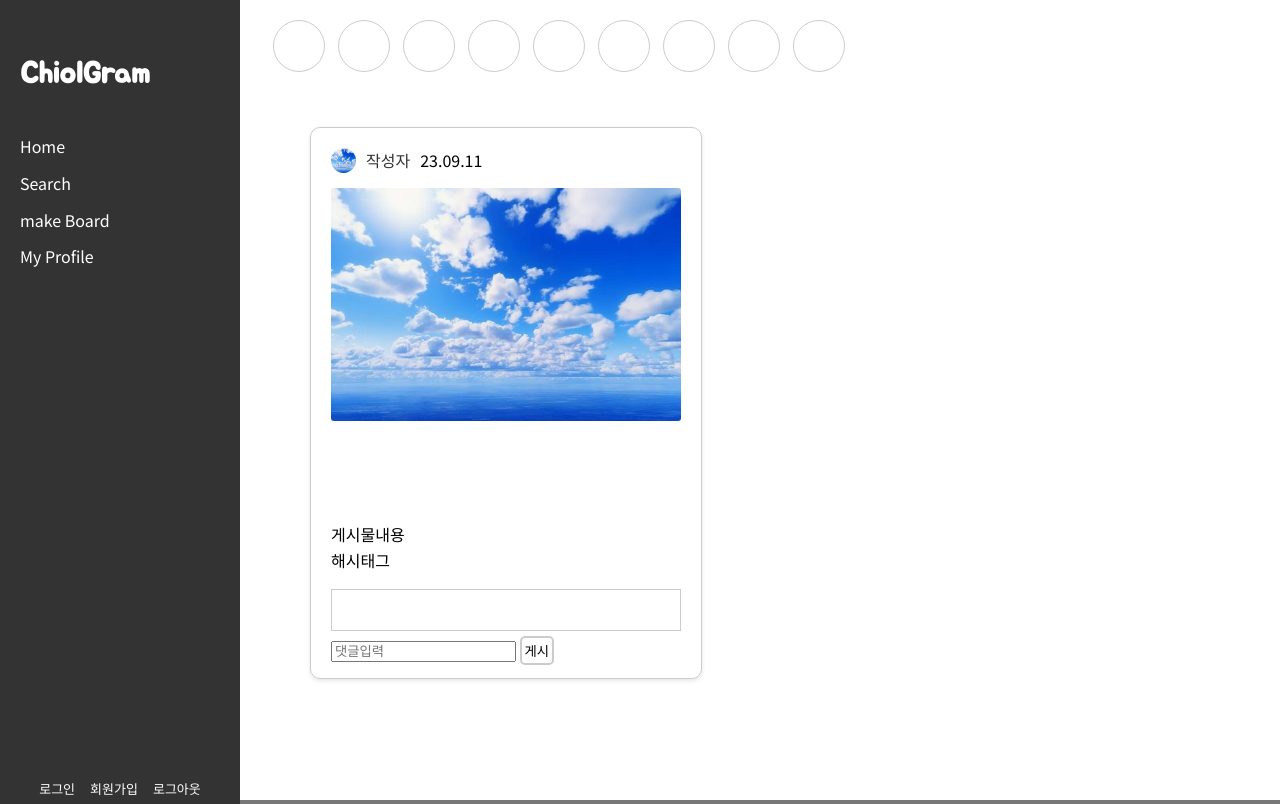
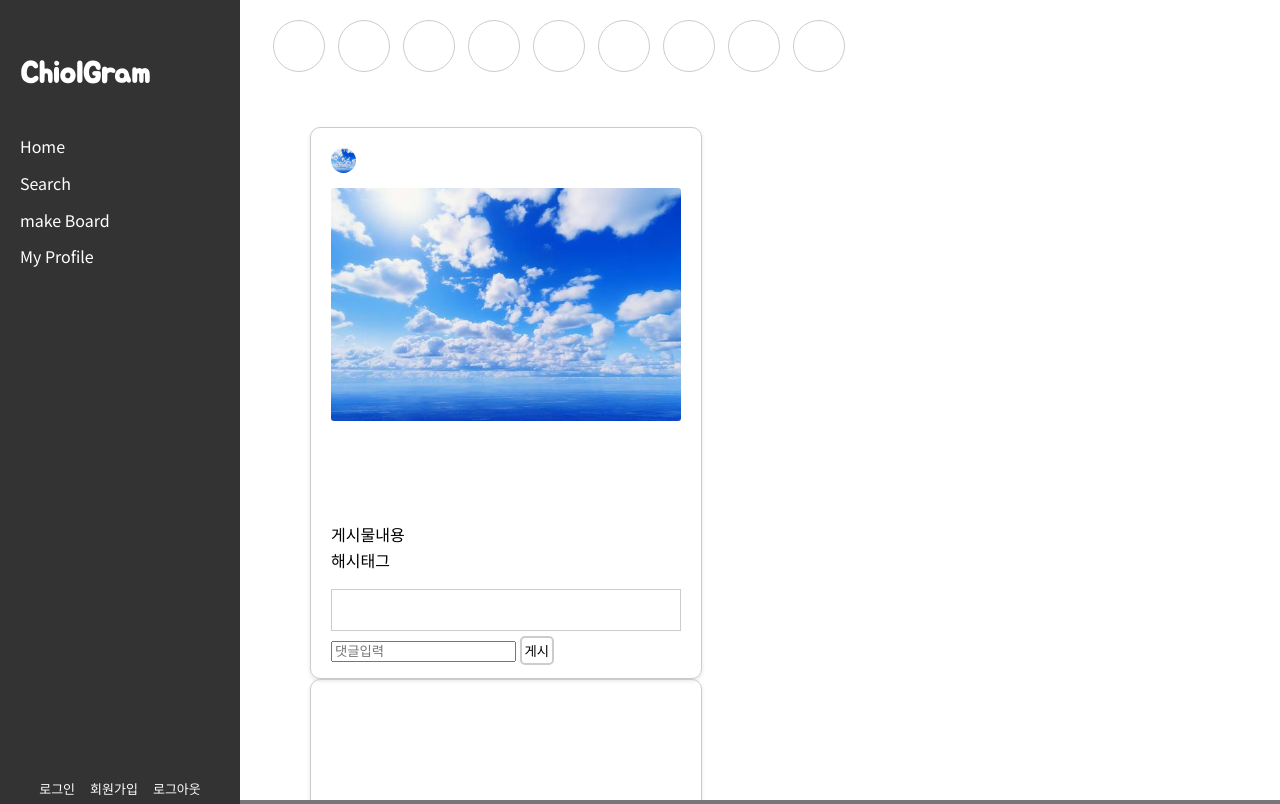
Before and after one commit to devslowstarter/chiolGram, a website: page assets/index.html in a window 1280 px wide. Shown: the top 804 px of the page. Drawn offline with nearby package versions, Linux system fonts and the light colour scheme; no server answers; some icons are missing.

Commit message:
fix: frontend

```diff
--- a/assets/css/main.css
+++ b/assets/css/main.css
@@ -95,7 +95,7 @@ body.active #wrap .menu { margin-left: 0; width: 100%;}
 #container {
     background-color: #fff;
     margin-top: 35px;
-  }
+}
 
 /* main - 게시물 */
 .main .board {
--- a/assets/css/reset.css
+++ b/assets/css/reset.css
@@ -80,6 +80,7 @@ table {
 	position: relative;
     width: calc(100%, -250px);
     margin-left: 240px;
+	bottom: 0;
 
     background-color: #777;
 	padding-top: 10px;
--- a/assets/index.html
+++ b/assets/index.html
@@ -79,13 +79,13 @@
             <div class="boardHeader">
               <ul class="boardTitle">
                 <li><img src="./images/exampleImg.jpeg" alt="프로필" /></li>
-                <li><a href="#">작성자</a></li>
-                <li>23.09.11</li>
+                <li><a href="profile.html" id="userId"></a></li>
+                <li id="createAt"></li>
               </ul>
             </div>
 
             <div class="boardBody">
-              <img src="./images/exampleImg.jpeg" alt="예시사진" />
+              <img src="./images/exampleImg.jpeg" alt="예시사진" id="image" />
             </div>
 
             <div class="boardFooter">
@@ -122,6 +122,7 @@
               </div>
             </div>
           </div>
+          <div class="board" id="boardAdd"></div>
 
           <div class="line"></div>
 
@@ -133,16 +134,16 @@
                 <form>
                   <h2>게시물 만들기!</h2>
                   <div class="boardForm">
-                    <h4>이미지</h4>
-                    <input type="file" />
-                  </div>
-                  <div class="boardForm">
                     <h4>게시물 내용</h4>
                     <input type="text" class="makeContent" id="boardContent" />
                   </div>
                   <div class="boardForm">
                     <h4>게시물 해시태그</h4>
                     <input type="text" class="makeHashtag" id="boardHashtag" />
+                  </div>
+                  <div class="boardForm">
+                    <h4>이미지</h4>
+                    <input type="file" id="boardImage" />
                   </div>
                   <div class="submit">
                     <input type="button" class="btn" value="게시물 올리기" onclick="boardMake();" />
--- a/assets/js/main.js
+++ b/assets/js/main.js
@@ -9,20 +9,166 @@ function logout() {
   }
 }
 
-// 2. 게시물 값 가져오기
+// 2. 게시물을 생성하는 함수
+function createPost(postInfo) {
+  // 게시물 요소 생성
+  const board = document.createElement("div");
+  board.classList.add("board");
+
+  // 게시물 헤더 생성
+  const boardHeader = document.createElement("div");
+  boardHeader.classList.add("boardHeader");
+  const boardTitle = document.createElement("ul");
+  boardTitle.classList.add("boardTitle");
+
+  // 작성자 정보 생성
+  const authorLi = document.createElement("li");
+  const authorLink = document.createElement("a");
+  authorLink.href = "#";
+  authorLink.textContent = postInfo.author;
+  authorLi.appendChild(authorLink);
+
+  // 날짜 정보 생성
+  const dateLi = document.createElement("li");
+  dateLi.textContent = postInfo.date;
+
+  // 게시물 헤더에 작성자 정보와 날짜 정보 추가
+  boardTitle.appendChild(authorLi);
+  boardTitle.appendChild(dateLi);
+  boardHeader.appendChild(boardTitle);
+
+  // 게시물 내용 생성
+  const boardBody = document.createElement("div");
+  boardBody.classList.add("boardBody");
+  const image = document.createElement("img");
+  image.src = "./images/exampleImg.jpeg";
+  image.alt = "예시사진";
+  boardBody.appendChild(image);
+
+  // 게시물 푸터 생성
+  const boardFooter = document.createElement("div");
+  boardFooter.classList.add("boardFooter");
+  const remote = document.createElement("ul");
+  remote.classList.add("remote");
+
+  // 좋아요 버튼 생성
+  const likeLi = document.createElement("li");
+  const likeButton = document.createElement("a");
+  likeButton.classList.add("heartBtn");
+  likeButton.innerHTML = '<i class="xi-heart-o xi-2x"></i>';
+  likeButton.addEventListener("click", addLike);
+  likeLi.appendChild(likeButton);
+
+  // 댓글 버튼 생성
+  const commentLi = document.createElement("li");
+  const commentButton = document.createElement("a");
+  commentButton.classList.add("cmtBtn");
+  commentButton.id = "popupBtn";
+  commentButton.innerHTML = '<i class="xi-comment-o xi-2x"></i>';
+  commentLi.appendChild(commentButton);
+
+  // 공유 버튼 생성
+  const shareLi = document.createElement("li");
+  const shareButton = document.createElement("a");
+  shareButton.addEventListener("click", clip);
+  shareButton.innerHTML = '<i class="xi-share-alt-o xi-2x"></i>';
+  shareLi.appendChild(shareButton);
+
+  // 푸터에 버튼들 추가
+  remote.appendChild(likeLi);
+  remote.appendChild(commentLi);
+  remote.appendChild(shareLi);
+  boardFooter.appendChild(remote);
+
+  // 기타 정보 생성 (좋아요 수, 게시물 내용, 해시태그)
+  const etc = document.createElement("div");
+  etc.classList.add("etc");
+  const likeCount = document.createElement("div");
+  likeCount.classList.add("like");
+  likeCount.id = "likeCount";
+  likeCount.textContent = postInfo.likeCount;
+  const boardContent = document.createElement("div");
+  boardContent.classList.add("boardContent");
+  boardContent.textContent = postInfo.content;
+  const boardHashtag = document.createElement("div");
+  boardHashtag.classList.add("boardHashtag");
+  boardHashtag.textContent = postInfo.hashtag;
+
+  // 기타 정보를 기타 요소에 추가
+  etc.appendChild(likeCount);
+  etc.appendChild(boardContent);
+  etc.appendChild(boardHashtag);
+
+  // 댓글 공간 생성
+  const cmtSpace = document.createElement("div");
+  cmtSpace.classList.add("cmtSpace");
+  const cmts = document.createElement("ul");
+  cmts.classList.add("cmts");
+  cmts.id = "cmts";
+  const cmtSend = document.createElement("div");
+  cmtSend.classList.add("cmtSend");
+  cmtSend.id = "cmtSend";
+
+  // 댓글 입력란 생성
+  const cmtWrite = document.createElement("input");
+  cmtWrite.type = "text";
+  cmtWrite.classList.add("cmtWrite");
+  cmtWrite.id = "cmtWrite";
+  cmtWrite.placeholder = "댓글입력";
+
+  // 댓글 전송 버튼 생성
+  const cmtSendBtn = document.createElement("input");
+  cmtSendBtn.type = "button";
+  cmtSendBtn.classList.add("cmtSendBtn");
+  cmtSendBtn.id = "cmtSendBtn";
+  cmtSendBtn.value = "게시";
+  cmtSendBtn.addEventListener("click", uploadReview);
+
+  // 댓글 입력란과 버튼을 댓글 공간에 추가
+  cmtSend.appendChild(cmtWrite);
+  cmtSend.appendChild(cmtSendBtn);
+
+  // 댓글 공간을 게시물에 추가
+  cmtSpace.appendChild(cmts);
+  cmtSpace.appendChild(cmtSend);
+
+  // 게시물에 모든 요소를 추가
+  board.appendChild(boardHeader);
+  board.appendChild(boardBody);
+  board.appendChild(boardFooter);
+  board.appendChild(etc);
+  board.appendChild(cmtSpace);
+
+  // 생성된 게시물을 원하는 부모 요소에 추가
+  const boardContainer = document.getElementById("content");
+  boardContainer.appendChild(board);
+}
+
+
+// 3. 게시물 값 가져오기
 const data = {
-  boardTitle: $('#boardTitle').val(),
-  boardContent: $('#boardContent').val(),
+  author: $('#userId').val(),
+  createAt: $('#createAt').val(),
+  content: $('#boardContent').val(),
+  hashtag: $('#boardHashtag').val(),
+  image: $('#image').val(),
 };
 axios
-  .get('http://localhost:3000/api/board/get', data)
+  .get('http://localhost:3000/api/board', data)
   .then((response) => {
-    console.log(response);
+    console.log(data);
     alert('보드 db get 완료');
     const dataArray = response.data.data;
-    generateTableRows(dataArray);
+    generateBoard(dataArray);
   })
   .catch((error) => {
     alert('보드 정보 조회 실패!');
     console.log(error);
   });
+
+
+
+// 페이지 로드 시 게시물 생성
+window.onload = () => {
+  createPost(data); // 가져온 데이터를 사용하여 게시물 생성
+};
--- a/assets/js/modal.js
+++ b/assets/js/modal.js
@@ -16,7 +16,7 @@ window.onclick = function (event) {
   }
 };
 
-// 2. 댓글 모달창
+// 댓글 모달창
 const btn = document.getElementById('popupBtn');
 const modal = document.getElementById('modalWrap');
 const closeBtn = document.getElementById('closeBtn');
@@ -33,3 +33,24 @@ window.onclick = function (event) {
     modal.style.display = 'none';
   }
 };
+
+// 3. 게시물 프론트-백 연결
+function boardMake() {
+  const data = {
+    content: $('#boardContent').val(),
+    hashtag: $('#boardHashtag').val(),
+    image: $('#boardImage').val(),
+  };
+  console.log(data);
+  axios
+    .post('http://localhost:3000/api/board', data)
+    .then((response) => {
+      console.log(data);
+      alert('여러분의 소중한 추억이 만들어졌습니다^^');
+      location.href = '../index.html';
+    })
+    .catch((error) => {
+      alert('게시물 생성 실패ㅠ_ㅠ'); // 로그인 실패 시 얼럿 메시지 표시
+    });
+  console.log(data);
+}
--- a/migrations/20230904010449-create-boards.js
+++ b/migrations/20230904010449-create-boards.js
@@ -17,9 +17,6 @@ module.exports = {
           key: 'userId',
         },
         onDelete: 'CASCADE',
-      },
-      title: {
-        type: Sequelize.STRING,
       },
       content: {
         type: Sequelize.STRING,
--- a/models/boards.js
+++ b/models/boards.js
@@ -28,9 +28,6 @@ module.exports = (sequelize, DataTypes) => {
         allowNull: false,
         type: DataTypes.INTEGER,
       },
-      title: {
-        type: DataTypes.STRING,
-      },
       content: {
         allowNull: false,
         type: DataTypes.STRING,
```
Also changed, not shown: assets/profile.html (+7 -1 lines), assets/images/hamburger.jpeg (added).
